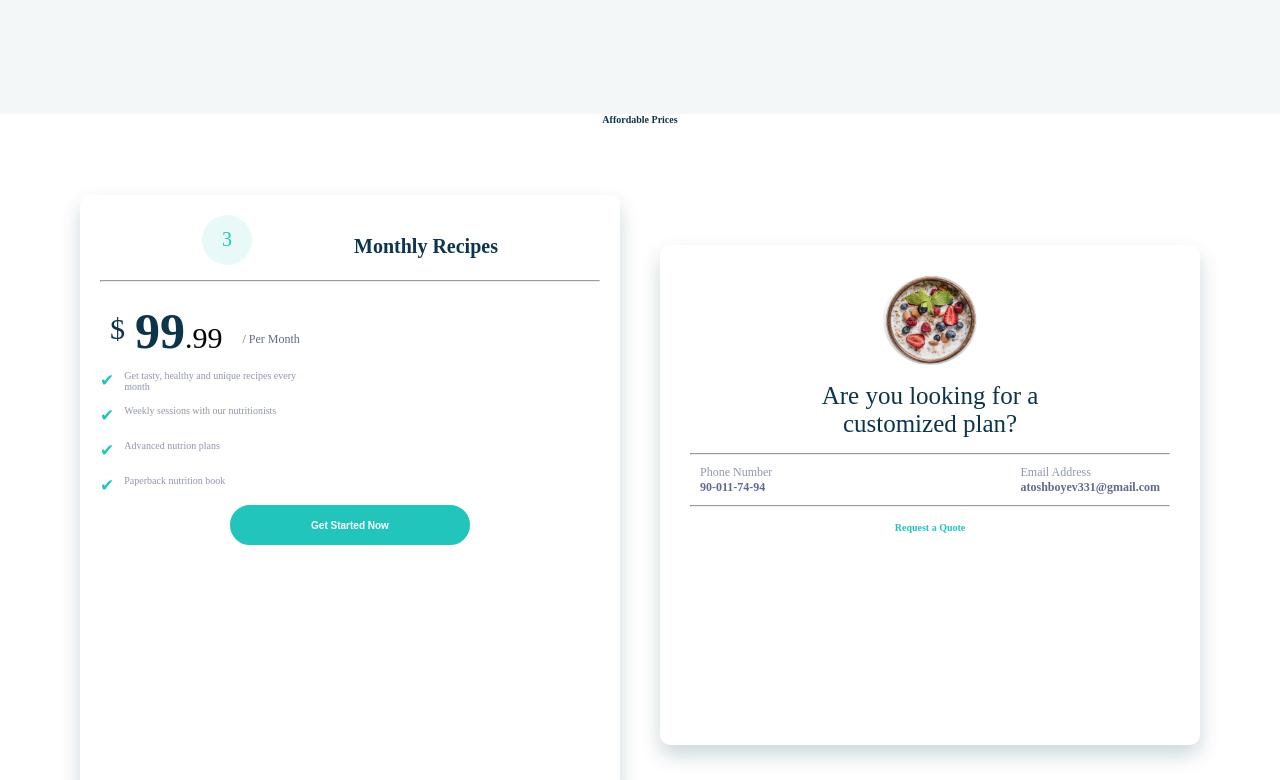
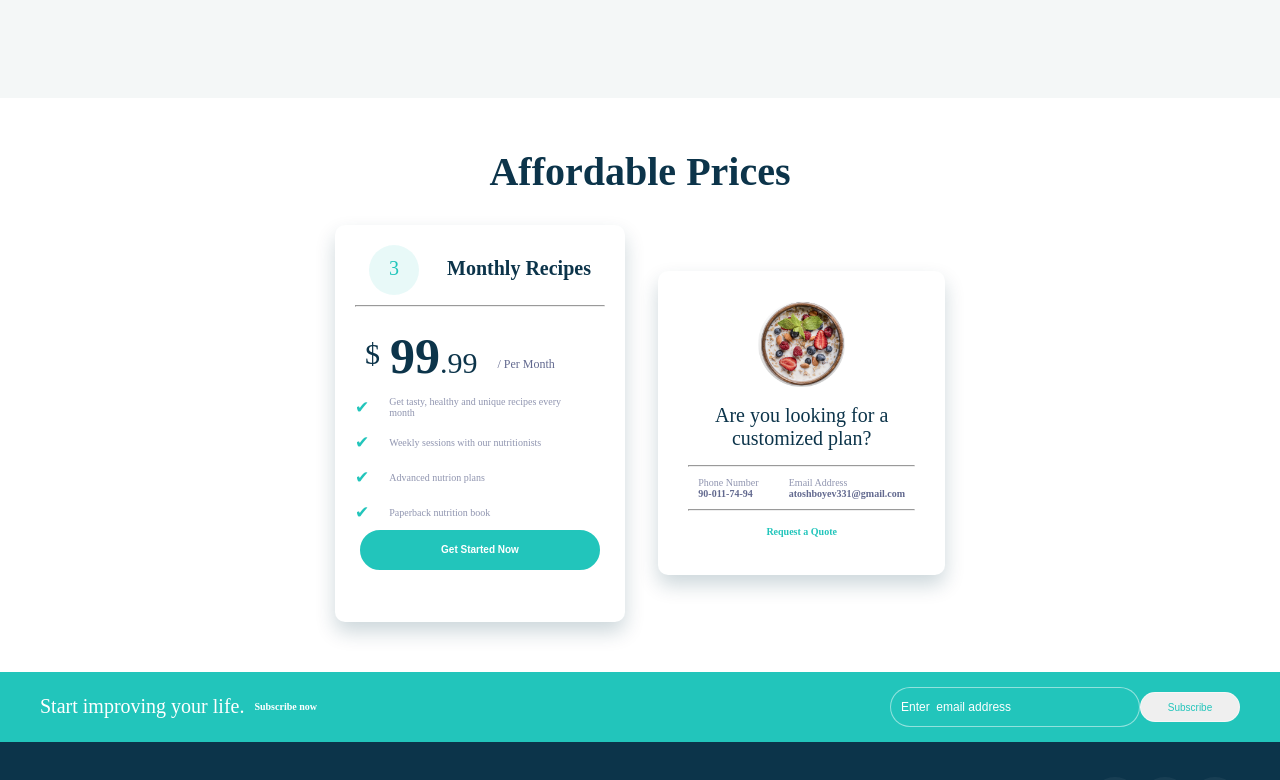
Before and after one commit to MukhriddinToshboyev/Circular, a React (Vite) app: page / in a window 1280 px wide. Shown: the part 2076-2856 px from the top of the page. Built offline with nearby package versions, Linux system fonts and the light colour scheme; grey boxes are pictures that could not be loaded.

Commit message:
pricing px to rem

```diff
--- a/src/Components/Pricing/Pricing.css
+++ b/src/Components/Pricing/Pricing.css
@@ -1,34 +1,55 @@
 .pricing_container {
-  width: 1200px;
+  width: 100%;
   margin: 0 auto;
-  padding-bottom: 5rem;
+  margin-top: 5rem;
+  margin-bottom: 5rem;
+}
+
+.pricing_conytainer_div {
+  width: 61rem;
+  margin: 0 auto;
 }
 
 .pricing_header {
-  color: #0c344a;
-  font-size: 2.5rem;
-  text-align: center;
-  margin-bottom: 7rem;
+  display: flex;
+  justify-content: space-around;
+  margin-bottom: 3rem;
 }
 
-.pricing_section_price {
+.pricing_header_text {
+  font-size: 4rem;
+  color: #0c344a;
+}
+
+/* Main section */
+
+.pricing_section_aside {
+  display: flex;
+  justify-content: space-between;
+}
+
+.pricing_section_container {
+  width: 47%;
   display: flex;
 }
-/* Main section */
 
-.pricing_section {
+.pricing_section_items {
+  width: 29.3rem;
+  height: 39.68rem;
   padding: 2rem 2rem;
-  width: 45%;
-  height: 600px;
   background-color: white;
   display: inline-block;
   border-radius: 1rem;
-
-  /* padding: 20px; */
   box-shadow: 0px 10px 20px rgb(5 54 77/ 20%);
 }
 
-.pricing_section_price {
+.pricing_section_item {
+  display: flex;
+  justify-content: space-around;
+  padding-bottom: 1rem;
+}
+
+.pricing_section_title {
   text-align: center;
   display: flex;
   justify-content: space-evenly;
@@ -41,7 +62,8 @@
   width: 5rem;
   height: 5rem;
   border-radius: 50%;
-  display: inline-block;
+  display: flex;
+  justify-content: center;
 }
 
 .pricing_section_3 {
@@ -77,12 +99,14 @@
   color: #0c344a;
   font-size: 5rem;
   font-weight: bold;
+  display: flex;
 }
 
 .pricing_sum_999 {
   font-size: 3rem;
   padding-bottom: 0.5rem;
   display: flex;
+  font-weight: 100;
   flex-direction: column-reverse;
   justify-content: flex-start;
 }
@@ -96,6 +120,7 @@
 
 .pricing_advantage {
   display: flex;
+  align-items: center;
   font-size: 1.5rem;
   height: 3.5rem;
   padding-top: 1rem;
@@ -108,6 +133,7 @@
 }
 
 .pricing_get {
+  padding-left: 1rem;
   color: #62698f;
   text-align: start;
   opacity: 70%;
@@ -130,23 +156,37 @@
 
 /* Main aside */
 
+.pricing_aside_container {
+  width: 47%;
+  display: flex;
+  align-items: center;
+}
+
 .pricing_aside {
+  width: 29.3rem;
+  height: 30.43rem;
   padding: 3rem;
-  width: 45%;
-  height: 500px;
+  text-align: center;
   background-color: white;
   box-shadow: 0px 10px 20px rgb(5 54 77/ 20%);
   border-radius: 1rem;
 }
 
+.pricing_aside_imgs {
+  /* display: flex; */
+}
+
 .pricing_aside_img {
-  height: 9rem;
+  height: 8.56rem;
+  /* display: flex; */
+  width: 8.75rem;
 }
 
 .pricing_aside_text {
   color: #0c344a;
-  font-size: 2.5rem;
+  font-size: 2rem;
   font-weight: 400;
+  text-align: center;
   padding: 1.5rem;
 }
 
@@ -159,17 +199,18 @@
 
 .pricing_phone {
   color: #62698f;
-  font-size: 1.2rem;
+  font-size: 1rem;
   opacity: 70%;
 }
 
 .pricing_number {
   color: #62698f;
-  font-size: 1.2rem;
+  font-size: 1rem;
   font-weight: bold;
 }
 
 .pricing_aside_request {
   color: #22c5bb;
   padding: 1.5rem;
+  font-size: 1rem;
 }
--- a/src/Components/Pricing/Pricing.jsx
+++ b/src/Components/Pricing/Pricing.jsx
@@ -3,12 +3,14 @@ import "./Pricing.css";
 function Pricing() {
   return (
     <div className="pricing_container">
+      <div className="pricing_conytainer_div">
         <header className="pricing_header">
-        <h1>Affordable Prices</h1>
+          <h1 className="pricing_header_text">Affordable Prices</h1>
         </header>
-      <div className="pricing_section_price">
-        <section className="pricing_section">
-          <div className="pricing_section_price">
+        <div className="pricing_section_aside">
+          <div className="pricing_section_container">
+            <section className="pricing_section_items">
+              <div className="pricing_section_item">
                 <div className="pricing_section_number">
                   <p className="pricing_section_3">3</p>
                 </div>
@@ -19,8 +21,11 @@ function Pricing() {
               </div>
               <div className="pricing_sum">
                 <p className="dollor">$</p>
-            <p className="pricing_sum_99">99</p>
-            <p className="pricing_sum_999">.99</p>
+                <p className="pricing_sum_99">
+                  99
+                  <span className="pricing_sum_999">.99</span>
+                </p>
+
                 <p className="pricing_sum_text">/ Per Month</p>
               </div>
               <div className="pricing_advantage">
@@ -47,6 +52,8 @@ function Pricing() {
                 <button className="pricing_button_now">Get Started Now</button>
               </div>
             </section>
+          </div>
+          <div className="pricing_aside_container">
             <aside className="pricing_aside">
               <div className="pricing_aside_imgs">
                 <img
@@ -76,6 +83,8 @@ function Pricing() {
             </aside>
           </div>
         </div>
+      </div>
+    </div>
   );
 }
 
--- a/src/Components/Recipes/Recipes.css
+++ b/src/Components/Recipes/Recipes.css
@@ -26,7 +26,7 @@
   border-radius: 50%;
   width: 2rem;
   height: 2rem;
-  border: 3px solid #22c5bb4d;
+  border: 0.18rem solid #22c5bb4d;
   display: flex;
   align-items: center;
   justify-content: space-around;
@@ -53,14 +53,13 @@
   width: 1rem;
   height: 1rem;
   background-color: #22c5bb;
-  border: none;
   border-radius: 50%;
   opacity: 50%;
 }
 
 .recipes_arrow1 {
   /* background: green; */
-  border: 2px solid #22c5bb4d;
+  border: 0.2rem solid #22c5bb4d;
   width: 3rem;
   height: 3rem;
   border-radius: 50%;
@@ -70,7 +69,7 @@
 }
 
 .recipes_arrow2 {
-  border: 2px solid #22c5bb4d;
+  border: 0.125rem solid #22c5bb4d;
   background: #22c5bb;
   width: 3rem;
   height: 3rem;
@@ -82,7 +81,7 @@
 
 /* Main header */
 .recipes_header {
-  width: 1200px;
+  width: 75rem;
   margin: 0 auto;
   margin-top: 8rem;
   margin-bottom: 4rem;
@@ -119,7 +118,7 @@
 /* Main section */
 
 .recipes_section_container {
-  width: 1200px;
+  width: 75rem;
   margin: 0 auto;
   display: flex;
 }
@@ -152,7 +151,7 @@
 }
 
 .recipes_statistic {
-  border: 0.2px solid #62698f40;
+  border: 0.1rem solid #62698f40;
   border-radius: 10%;
   /* text-align: center; */
   padding-top: 1.5rem;
@@ -160,7 +159,7 @@
   margin-bottom: 1.5rem;
   margin-right: 2rem;
   width: 35%;
-  height: 100px;
+  height: 6.25rem;
 }
 
 .recipes_statistic_number {
```
Lines whose indentation alone changed are shown as unchanged.
